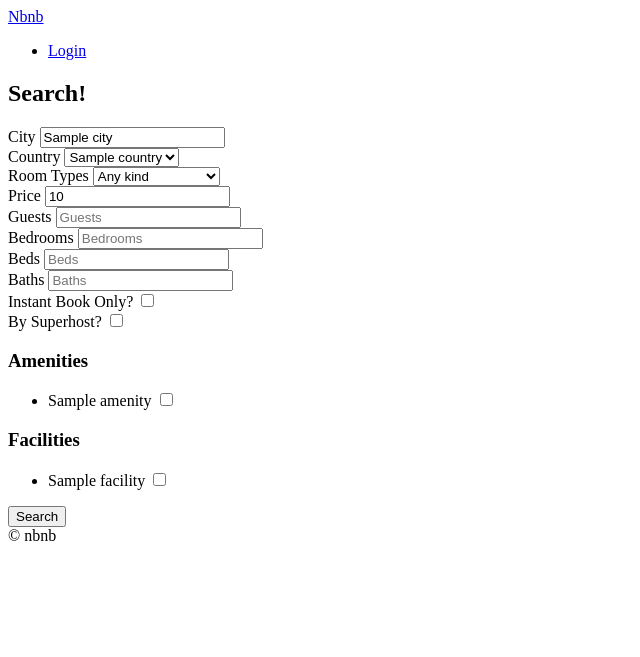
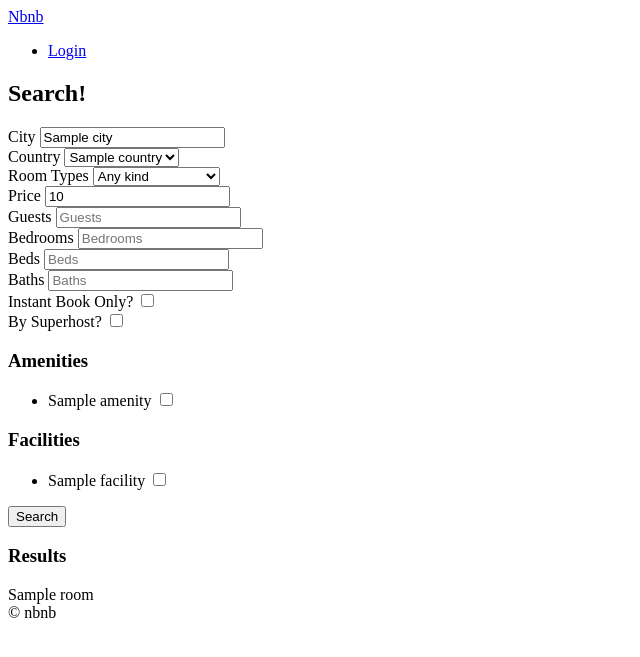
Before and after one commit to wookkl/airbnb-clone, a Django app: template templates/rooms/search.html in a window 1280 px wide. Shown: the top 657 px of the page, without its empty margins (0-640 px from the left). Run offline with Django 3.2, Linux system fonts and the light colour scheme; tables that the repository leaves empty hold one stand-in row (values such as "Sample post"); the template is opened without the code that fills it: values that come from a table or form of the project are taken from there, most other values are stand-ins (such as "Sample title", 1, 10 or a date in 2020).

Commit message:
filtering room

```diff
--- a/rooms/admin.py
+++ b/rooms/admin.py
@@ -52,6 +52,7 @@ class RoomAdmin(admin.ModelAdmin):
                     "city",
                     "address",
                     "price",
+                    "room_type",
                 )
             },
         ),
--- a/templates/rooms/search.html
+++ b/templates/rooms/search.html
@@ -104,5 +104,10 @@ Search
 
         <button>Search</button>
     </form>
+    <h3>Results</h3>
+    {% for room in rooms %}
+        {{room.name}}</br>
+    {% endfor %}
+
 
 {% endblock content %}
```
Also changed, not shown: notes.md (+2 -0 lines), rooms/views.py (+14 -2 lines). Lines whose indentation alone changed are shown as unchanged.
